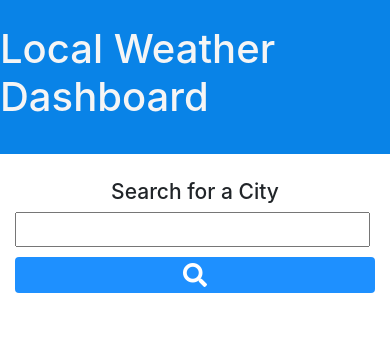
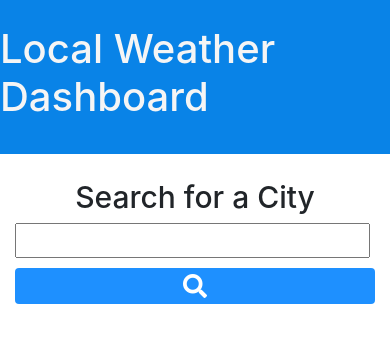
Before and after one commit to tonyslonaker/weather-dashboard, a plain HTML site: page index.html in a window 390 px wide. Drawn offline with nearby package versions, Linux system fonts and the light colour scheme.

Commit message:
update css

```diff
--- a/assets/css/style.css
+++ b/assets/css/style.css
@@ -111,7 +111,7 @@ justify-content: center;
 @media screen and (max-width: 1330px) {
 
   h3 {
-    font-size: 20px;
+    font-size: 30px;
     text-align: center;
   }
 
@@ -121,7 +121,7 @@ justify-content: center;
 @media screen and (max-width: 1025px) {
 
   h3 {
-    font-size: 20px;
+    font-size: 30px;
   }
 
 
@@ -154,7 +154,7 @@ justify-content: center;
 @media screen and (max-width: 768px) {
 
   h3 {
-    font-size: 21px;
+    font-size: 30px;
   }
 
   img {
```
